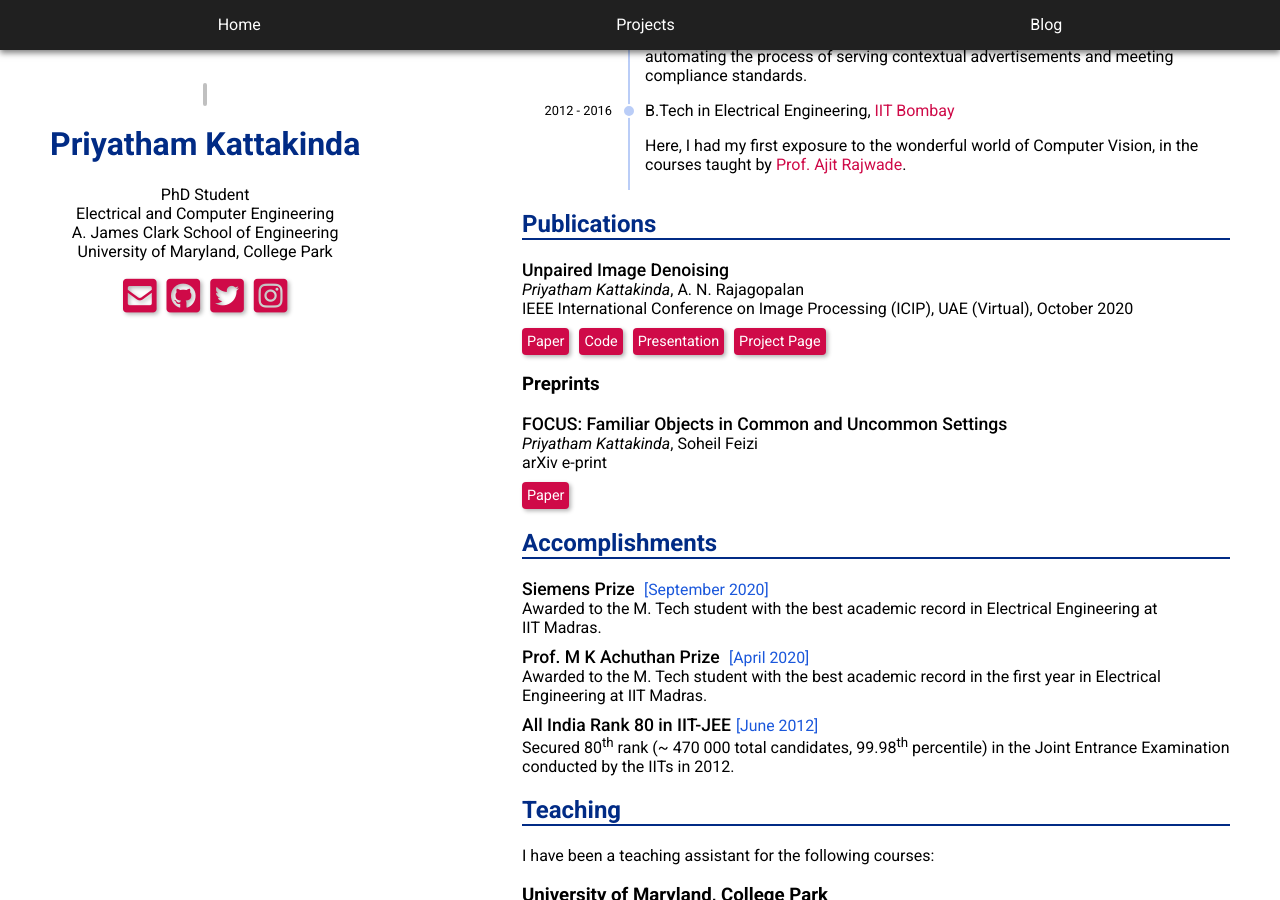
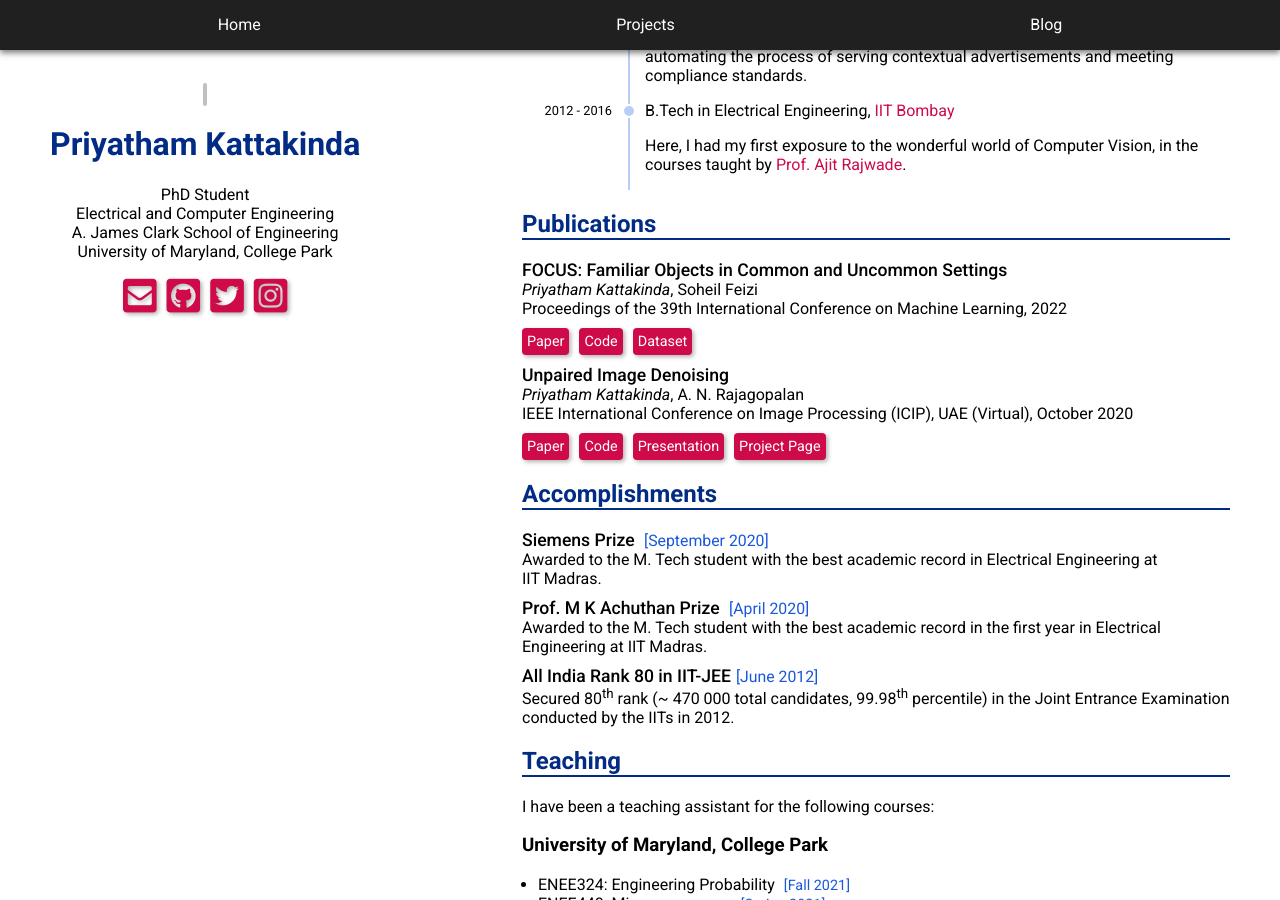
Before and after one commit to priyathamkat/priyathamkat.github.io, a Jekyll site: the page built from index.nonamp.html, in a window 1280 px wide and 900 px high, scrolled down 553 px. Built offline with Jekyll 4.4.1, drawn with Linux system fonts in a browser that asks for light colours; nearby versions of some CDN libraries.

Commit message:
Update publications

```diff
--- a/index.nonamp.html
+++ b/index.nonamp.html
@@ -166,6 +166,25 @@
             <ul>
                 <li class="paper">
                     <div class="paper-title">
+                        FOCUS: Familiar Objects in Common and Uncommon Settings
+                    </div>
+                    <div class="paper-authors">
+                        <em>Priyatham Kattakinda</em>, Soheil Feizi
+                    </div>
+                    <div class="paper-venue">
+                        Proceedings of the 39th International Conference on Machine Learning, 2022
+                    </div>
+                    <div class="paper-supp">
+                        <a class="pink btn" href="https://proceedings.mlr.press/v162/kattakinda22a.html" rel="noreferrer"
+                            target="_blank">Paper</a>
+                        <a class="pink btn" href="https://github.com/priyathamkat/focus"
+                            rel="noreferrer" target="_blank">Code</a>
+                        <a class="pink btn" href="https://umd.box.com/s/w7tvxer0wur7vtsoqcemfopgshn6zklv"
+                            rel="noreferrer" target="_blank">Dataset</a>
+                    </div>
+                </li>
+                <li class="paper">
+                    <div class="paper-title">
                         Unpaired Image Denoising
                     </div>
                     <div class="paper-authors">
@@ -182,24 +201,6 @@
                         <a class="pink btn" href="https://youtu.be/S0QQo63TV98" rel="noreferrer"
                             target="_blank">Presentation</a>
                         <a class="pink btn" href="/projects/unpaired-image-denoising">Project Page</a>
-                    </div>
-                </li>
-            </ul>
-            <h3>Preprints</h3>
-            <ul>
-                <li class="paper">
-                    <div class="paper-title">
-                        FOCUS: Familiar Objects in Common and Uncommon Settings
-                    </div>
-                    <div class="paper-authors">
-                        <em>Priyatham Kattakinda</em>, Soheil Feizi
-                    </div>
-                    <div class="paper-venue">
-                        arXiv e-print
-                    </div>
-                    <div class="paper-supp">
-                        <a class="pink btn" href="https://arxiv.org/abs/2110.03804" rel="noreferrer"
-                            target="_blank">Paper</a>
                     </div>
                 </li>
             </ul>
```
Also changed, not shown: index.html (+19 -18 lines).
